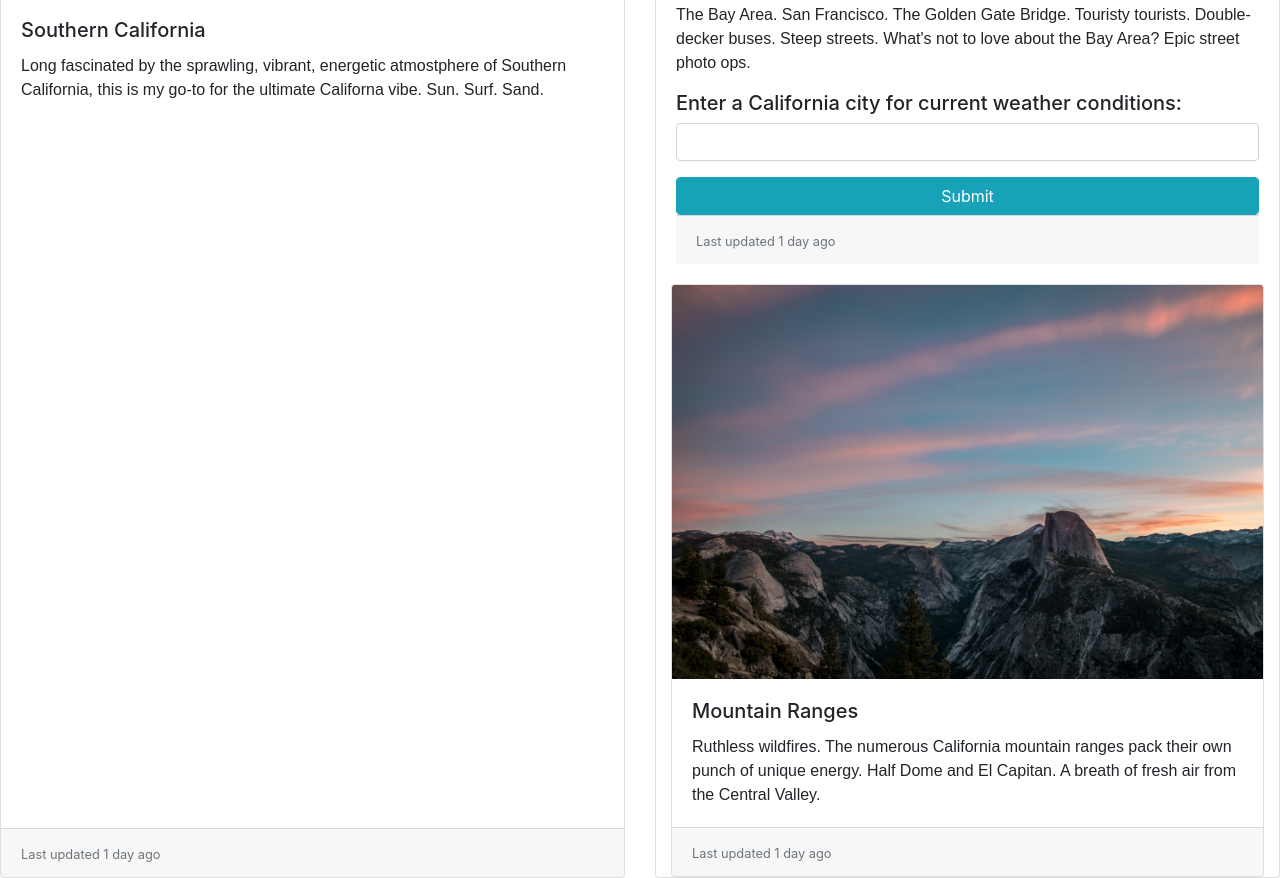
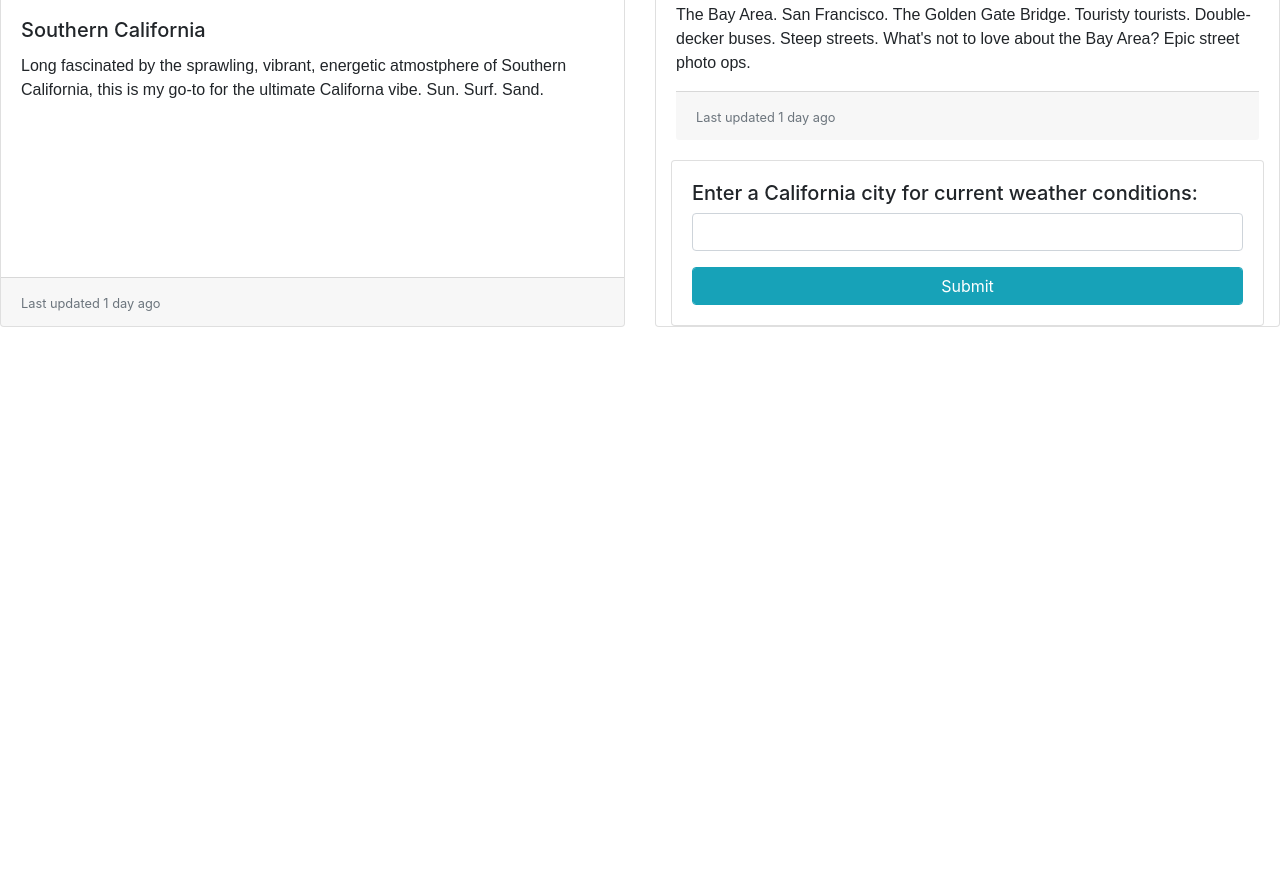
Before and after one commit to Kenneth72x/codingdojo-ajax-portfolio-project, a plain HTML site: page Rothstein_Kenneth_AJAX_Portfolio_Project.html in a window 1280 px wide. Shown: the part 963-1841 px from the top of the page. After the commit the page ends 1290 px from the top, so only its background shows below. Drawn offline with nearby package versions, Linux system fonts and the light colour scheme.

Commit message:
Final HTML Code

```diff
--- a/Rothstein_Kenneth_AJAX_Portfolio_Project.html
+++ b/Rothstein_Kenneth_AJAX_Portfolio_Project.html
@@ -57,7 +57,7 @@
           <li class="nav-item active">
             <a class="nav-link text-light" href="#">Bay Area</a>
           </li>
-          <li class="nav-item active dropdown">
+          <!-- <li class="nav-item active dropdown">
             <a
               class="nav-link text-light dropdown-toggle"
               href="#"
@@ -77,7 +77,7 @@
               <div class="dropdown-divider"></div>
               <a class="dropdown-item text-info" href="#">Transverse Ranges</a>
             </div>
-          </li>
+          </li> -->
           <li class="nav-item">
             <a
               class="nav-link text-info active"
@@ -148,39 +148,30 @@
             tourists. Double-decker buses. Steep streets. What's not to love
             about the Bay Area? Epic street photo ops.
           </p>
+          <div class="card-footer">
+            <small class="text-muted">Last updated 1 day ago</small>
+          </div>
+        </div>
         <!-- Begin insert weather api here -->
-          <div class='main'>
-            <div class='weather'>
+        <div class="card">
+          <div class="card-body">
             <h5>Enter a California city for current weather conditions:</h5>
             <form id="form">
               <div class="form-group text-light">
-                  <input class="form-control" type="text" name="city" id="city">
+                <input class="form-control" type="text" name="city" id="city" />
               </div>
-                <input class="form-control btn btn-info" type="submit" value="Submit">
+              <input
+                class="form-control btn btn-info"
+                type="submit"
+                value="Submit"
+              />
             </form>
-              <div id="forecast" class='text-dark'></div>
+            <div id="forecast" class="text-dark"></div>
           </div>
         </div>
         <script src="https://ajax.googleapis.com/ajax/libs/jquery/3.6.0/jquery.min.js"></script>
         <script src="Rothstein_Kenneth_AJAX_Portfolio_Project.js"></script>
         <!-- End of weather api -->
-        <div class="card-footer">
-          <small class="text-muted">Last updated 1 day ago</small>
-        </div>
-      </div>
-      <div class="card">
-        <img src="Carousel_3.jpg" class="card-img-top" alt="..." />
-        <div class="card-body">
-          <h5 class="card-title">Mountain Ranges</h5>
-          <p class="card-text">
-            Ruthless wildfires. The numerous California mountain ranges pack
-            their own punch of unique energy. Half Dome and El Capitan. A breath
-            of fresh air from the Central Valley.
-          </p>
-        </div>
-        <div class="card-footer">
-          <small class="text-muted">Last updated 1 day ago</small>
-        </div>
       </div>
     </div>
   </body>
```
Lines whose indentation alone changed are shown as unchanged.
